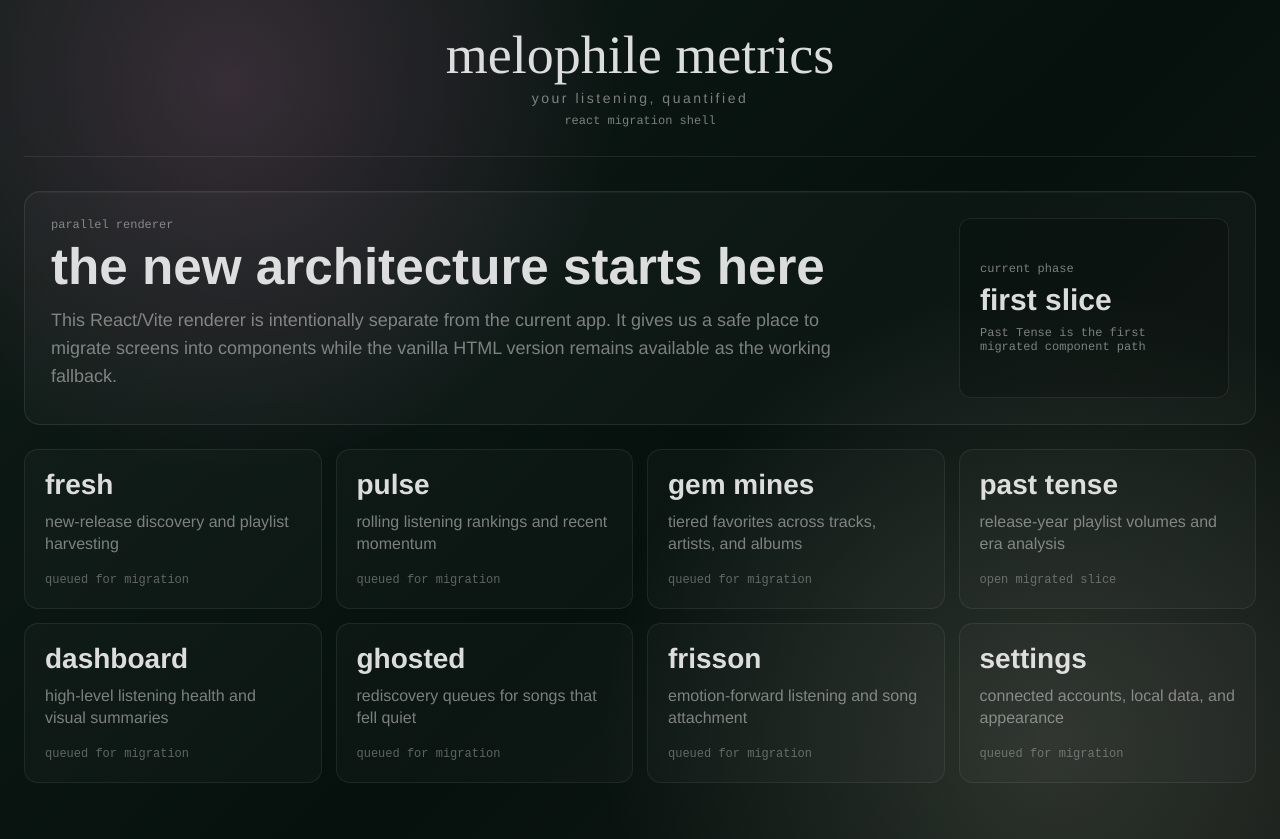
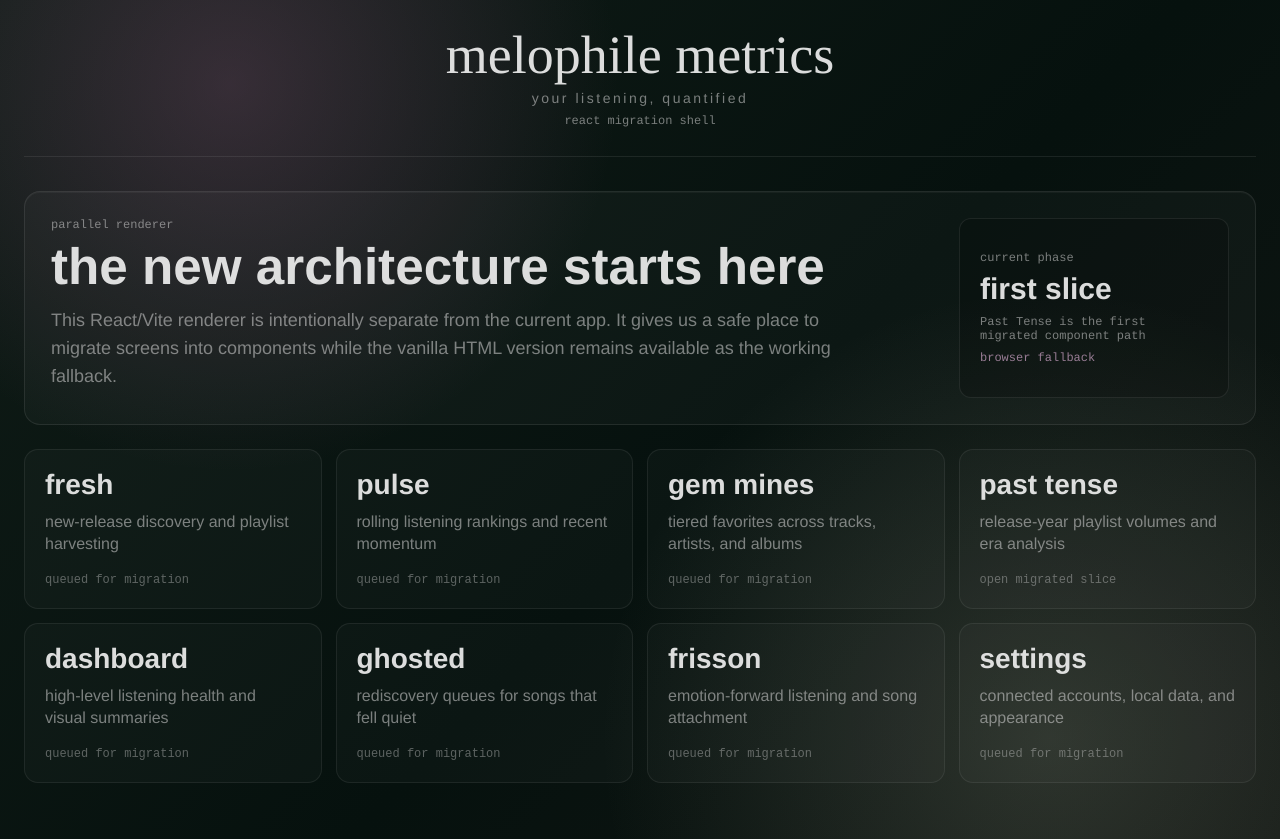
Before and after one commit to SingedPhoenix/melophile_metrics, a React (Vite) app in the folder renderer/: page / in a window 1280 px wide. Built offline with nearby package versions, Linux system fonts and the light colour scheme.

Commit message:
Add React database status query

```diff
--- a/renderer/src/App.tsx
+++ b/renderer/src/App.tsx
@@ -1,5 +1,6 @@
 import { useState } from 'react';
 import PastTenseScreen from './features/past-tense/PastTenseScreen';
+import { useDesktopStatus } from './shared/useDesktopStatus';
 import './styles.css';
 
 const sections = [
@@ -17,6 +18,13 @@ type SectionKey = (typeof sections)[number]['key'];
 
 function App() {
   const [activeSection, setActiveSection] = useState<SectionKey | 'home'>('home');
+  const desktopStatus = useDesktopStatus();
+  const scrobbleCount = desktopStatus.data?.scrobbles;
+  const statusLabel = typeof scrobbleCount === 'number'
+    ? `${scrobbleCount.toLocaleString()} sqlite scrobbles`
+    : desktopStatus.isFetching
+      ? 'checking sqlite'
+      : 'browser fallback';
 
   return (
     <main className="app-shell">
@@ -49,6 +57,7 @@ function App() {
               <span className="status-label">current phase</span>
               <strong>{activeSection === 'home' ? 'first slice' : activeSection}</strong>
               <span className="status-detail">Past Tense is the first migrated component path</span>
+              <span className="status-detail data-status">{statusLabel}</span>
             </div>
           </section>
 
--- a/renderer/src/features/past-tense/PastTenseScreen.tsx
+++ b/renderer/src/features/past-tense/PastTenseScreen.tsx
@@ -1,5 +1,6 @@
 import { useMemo, useState } from 'react';
 import MetricToggle from '../../shared/MetricToggle';
+import { useDesktopStatus } from '../../shared/useDesktopStatus';
 import {
   labelForMetric,
   PastTenseCacheStats,
@@ -18,6 +19,8 @@ const metricOptions = [
 function PastTenseScreen() {
   const [metric, setMetric] = useState<PastTenseMetric>('songs');
   const { invalidate, isLoadingScrobbles, playlists, snapshot } = usePastTenseData();
+  const desktopStatus = useDesktopStatus();
+  const scrobbleCount = desktopStatus.data?.scrobbles;
   const label = labelForMetric(metric);
   const ranked = useMemo(
     () => [...playlists].sort((a, b) => valueForMetric(b, metric) - valueForMetric(a, metric)).slice(0, 10),
@@ -29,6 +32,11 @@ function PastTenseScreen() {
       <div className="screen-title-block">
         <p className="eyebrow">release-date playlist family</p>
         <h1 id="past-tense-title">past tense</h1>
+        <p className="screen-data-note">
+          {typeof scrobbleCount === 'number'
+            ? `${scrobbleCount.toLocaleString()} sqlite scrobbles available`
+            : 'sqlite listening history pending'}
+        </p>
       </div>
 
       <div className="past-tense-stats">
--- a/renderer/src/melophileDesktop.d.ts
+++ b/renderer/src/melophileDesktop.d.ts
@@ -1,4 +1,5 @@
 import type { PastTenseTrackRef, TrackPlayCountResult } from './features/past-tense/pastTenseData';
+import type { DesktopDatabaseStatus } from './shared/useDesktopStatus';
 
 export {};
 
@@ -8,7 +9,7 @@ declare global {
       platform: string;
       isElectron: boolean;
       readLocalConfig: () => Promise<unknown>;
-      databaseStatus: () => Promise<unknown>;
+      databaseStatus: () => Promise<DesktopDatabaseStatus>;
       importLastfmScrobbles: (rows: unknown[]) => Promise<unknown>;
       trackPlayCounts: (tracks: PastTenseTrackRef[]) => Promise<TrackPlayCountResult>;
     };
--- /dev/null
+++ b/renderer/src/shared/useDesktopStatus.ts
@@ -0,0 +1,30 @@
+import { useQuery } from '@tanstack/react-query';
+
+export type DesktopDatabaseStatus = {
+  path?: string;
+  schemaVersion?: number;
+  scrobbles?: number;
+  revisions?: number;
+  lastSync?: {
+    source?: string;
+    mode?: string;
+    finished_at?: string;
+    rows_seen?: number;
+    rows_inserted?: number;
+    rows_updated?: number;
+    rows_unchanged?: number;
+    status?: string;
+    message?: string;
+  } | null;
+};
+
+export function useDesktopStatus() {
+  return useQuery({
+    queryKey: ['desktop', 'database-status'],
+    queryFn: async (): Promise<DesktopDatabaseStatus | null> => {
+      if (!window.melophileDesktop?.databaseStatus) return null;
+      return window.melophileDesktop.databaseStatus();
+    },
+    staleTime: 15_000
+  });
+}
--- a/renderer/src/styles.css
+++ b/renderer/src/styles.css
@@ -131,6 +131,11 @@ h1 {
   line-height: 1;
 }
 
+.status-detail.data-status {
+  margin-top: 8px;
+  color: rgba(205, 164, 198, 0.72);
+}
+
 .status-label,
 .status-detail,
 .section-card span,
@@ -224,6 +229,11 @@ h1 {
 
 .screen-title-block h1 {
   max-width: none;
+}
+
+.screen-data-note {
+  margin: 12px 0 0;
+  color: rgba(204, 204, 204, 0.46);
 }
 
 .past-tense-stats {
```
Also changed, not shown: 1 other file (tests, documents, lock files or other folders).
